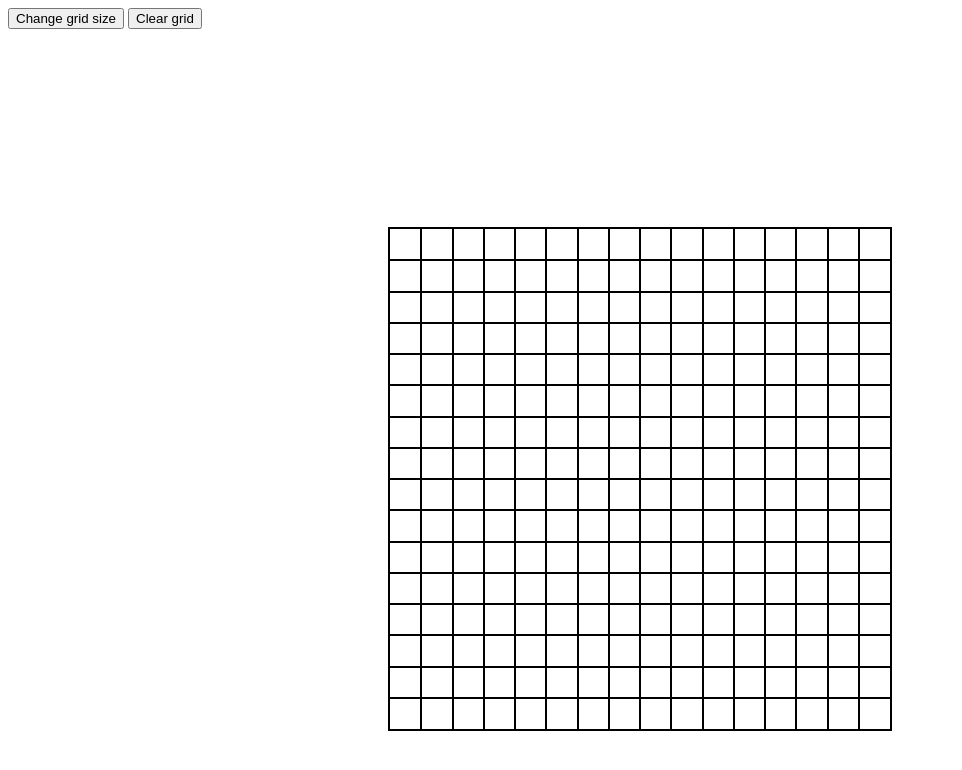
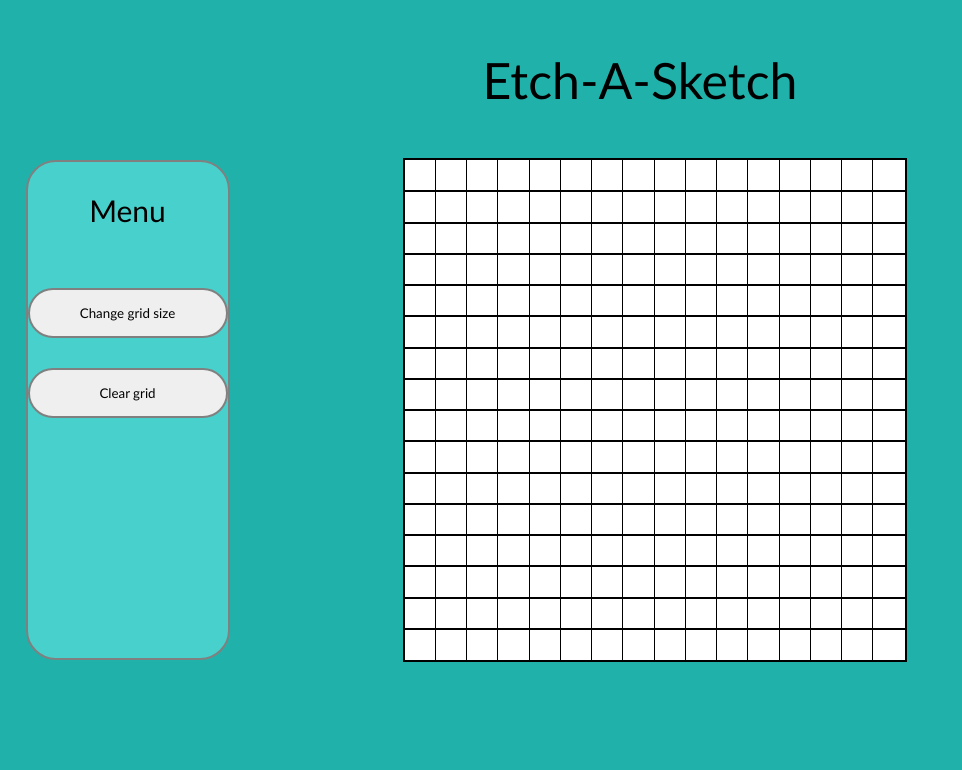
Before and after one commit to tylerbruno/etch-a-sketch, a plain HTML site: page index.html in a window 1280 px wide. Shown: the whole page, without its empty margins (0-962 px from the left). Drawn offline with Linux system fonts and the light colour scheme.

Commit message:
Cleaned code up and improved look

```diff
--- a/index.html
+++ b/index.html
@@ -8,9 +8,15 @@
     <script src="script.js" defer></script>
 </head>
 <body>
-    <button id="change-size">Change grid size</button>
-    <button id="clear">Clear grid</button>
+    <div>
+        <p id="title">Etch-A-Sketch</p>
+    </div>
     <div id="flex-container">
+        <div id="button-container">
+            <p id="menu-title">Menu</p>
+            <button id="change-size">Change grid size</button>
+            <button id="clear">Clear grid</button>
+        </div>
         <div id="container">
 
         </div>
--- a/script.js
+++ b/script.js
@@ -7,29 +7,31 @@ let numberOfSquaresInGrid = 16;
 changeSizeButton.addEventListener("click", () => {
     let requestedSize = Number(prompt("How many squares would you like in each row/column? No bigger than 100."));
 
-    if (requestedSize > 100) {
-        alert("Can't be greater than 100.");
-    } else if (isNaN(requestedSize)) {
+    validateEntry(requestedSize);
+
+});
+
+clearGridButton.addEventListener("click", () => {
+    container.innerHTML = '';
+    createGrid(numberOfSquaresInGrid);
+});
+
+const validateEntry = (entry) => {
+    if (entry > 100) {
+        alert("Please enter a number between 1 and 100.");
+    } else if (isNaN(entry)) {
         alert("Please enter a valid number");
+    } else if (entry < 1) {
+        alert("Please enter a number between 1 and 100.")
     } else {
         for (let i = 0; i < numberOfSquaresInGrid; i++) {
             const divContainer = document.querySelector("#container > div");
             divContainer.remove();
         }
-        createGrid(requestedSize);
-        numberOfSquaresInGrid = requestedSize;
+        createGrid(entry);
+        numberOfSquaresInGrid = entry;
     }
-
-});
-
-clearGridButton.addEventListener("click", () => {
-    for (let i = 0; i < numberOfSquaresInGrid; i++) {
-        const divContainer = document.querySelector("#container > div");
-        divContainer.remove();
-    }
-    createGrid(numberOfSquaresInGrid);
-});
-
+}
 
 
 const createGrid = (numberOfSquares) => {
@@ -39,13 +41,13 @@ const createGrid = (numberOfSquares) => {
         container.appendChild(div);
 
         for (let j = 0; j < numberOfSquares; j++) {
-            const squares = document.createElement("div");
-            squares.style.cssText = "flex: 1; outline: 1px solid black; margin: 0;";
-            div.appendChild(squares);
+            const square = document.createElement("div");
+            square.style.cssText = "flex: 1; outline: 1px solid black; margin: 0; background: white;";
+            div.appendChild(square);
 
-            squares.addEventListener("mouseover", () => {
+            square.addEventListener("mouseover", () => {
                 const randomColor = Math.floor(Math.random()*16777215).toString(16);
-                squares.style.backgroundColor = "#" + randomColor;
+                square.style.backgroundColor = "#" + randomColor;
             });
         }
     }
--- a/styles.css
+++ b/styles.css
@@ -1,11 +1,51 @@
+* {
+    font-family: 'Trebuchet MS', 'Lucida Sans Unicode', 'Lucida Grande', 'Lucida Sans', Arial, sans-serif;
+}
+
+body {
+    background-color: #20B2AA;
+}
+
 #container {
     width: 500px;
     height: 500px;
     outline: 2px solid black;
+    margin-right: 350px;
 }
 
 #flex-container {
     display: flex;
     justify-content: center;
-    margin-top: 200px;
+    gap: 175px;
 }
+
+#button-container {
+    display: flex;
+    flex-direction: column;
+    gap: 30px;
+    background-color: #48D1CC;
+    border-radius: 30px;
+    border: 2px solid gray;
+}
+
+#menu-title {
+    text-align: center;
+    font-size: 30px;
+}
+
+#change-size, #clear {
+    width: 200px;
+    height: 50px;
+    border-radius: 30px;
+    border: 2px solid gray;
+}
+
+#change-size:hover, #clear:hover {
+    background-color: lightgray;
+}
+
+
+#title {
+    font-size: 50px;
+    text-align: center;
+}
```
